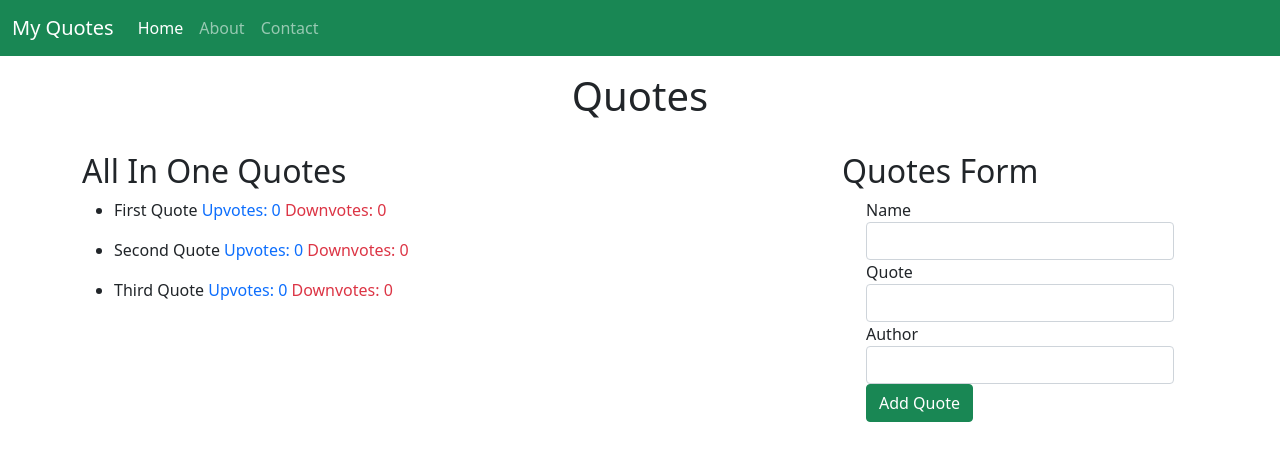
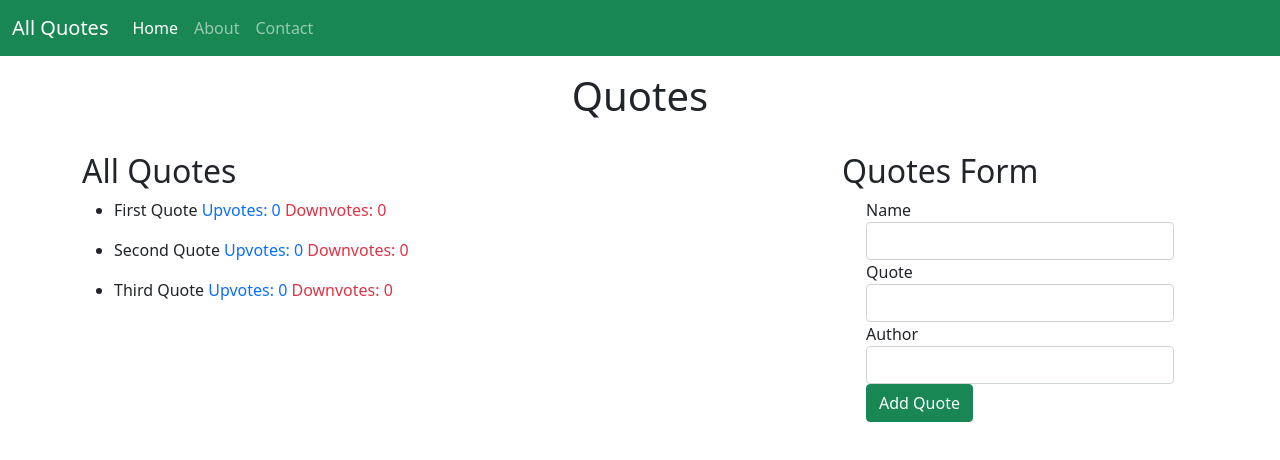
Before and after one commit to mercyakuku/Quotes, an Angular app: page / in a window 1280 px wide. Shown: the top 460 px of the page. Built offline with nearby package versions, Linux system fonts and the light colour scheme.

Commit message:
Add updated navbar

```diff
--- a/src/app/app.component.html
+++ b/src/app/app.component.html
@@ -3,7 +3,7 @@
 <div class="container">
   <div class="row mt-md-2 pt-4">
     <div class="col-md-8">
-      <h2>All In One Quotes</h2>
+      <h2>All Quotes</h2>
       <app-quotes></app-quotes>
     </div>
        <div class="col-md-4">
--- a/src/app/navbar/navbar.component.html
+++ b/src/app/navbar/navbar.component.html
@@ -1,6 +1,6 @@
 <nav class="navbar navbar-expand-lg navbar-dark bg-success">
     <div class="container-fluid">
-      <a class="navbar-brand" href="#">My Quotes</a>
+      <a class="navbar-brand" href="#">All Quotes</a>
       <button class="navbar-toggler" type="button" data-bs-toggle="collapse" data-bs-target="#navbarNav" aria-controls="navbarNav" aria-expanded="false" aria-label="Toggle navigation">
         <span class="navbar-toggler-icon"></span>
       </button>
```
